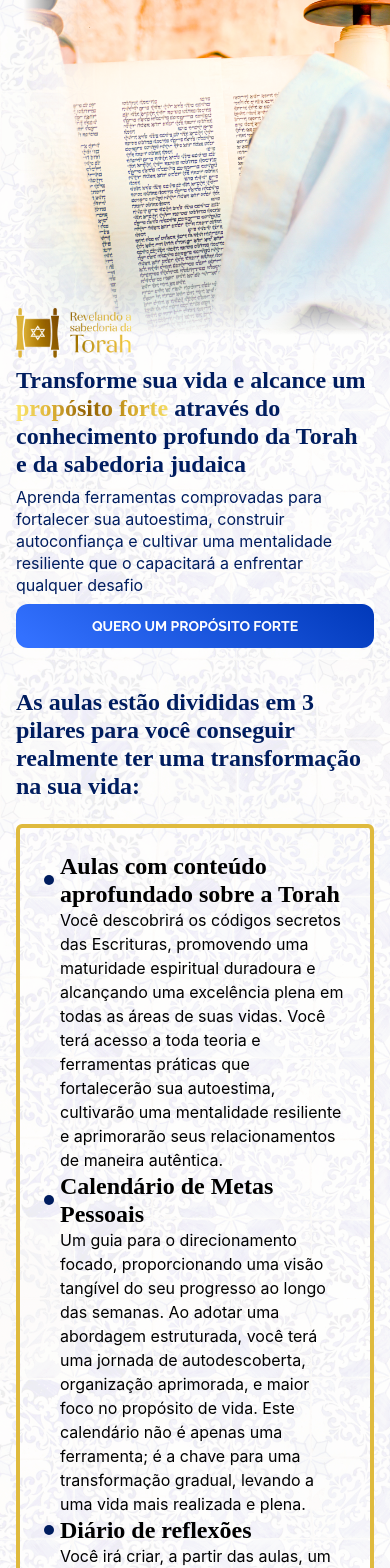
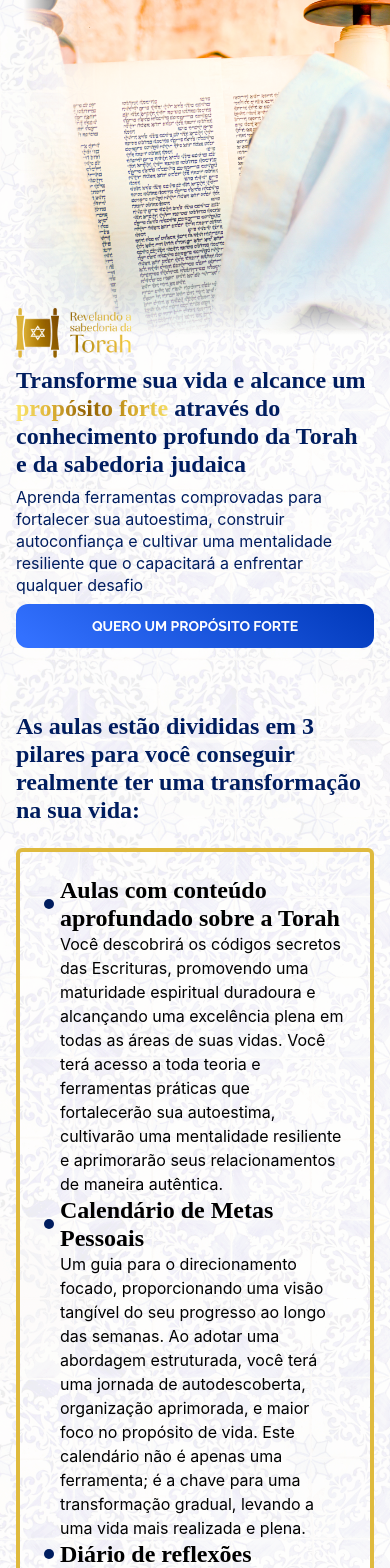
Before and after one commit to leafartech/jane, a Next.js app: page /vendas in a window 390 px wide. Shown: the top 1568 px of the page. Built offline with nearby package versions, Linux system fonts and the light colour scheme.

Commit message:
Update page.tsx

```diff
--- a/src/app/vendas/page.tsx
+++ b/src/app/vendas/page.tsx
@@ -118,7 +118,7 @@ export default function Page() {
                 </div>
             </header>
             <main>
-                <Section classNameS="bg pt-10 sm:pt-12 pb-6 sm:pb-16">
+                <Section classNameS="bg pt-16 sm:pt-12 pb-6 sm:pb-16">
                     <div className="max-w-3xl flex flex-col gap-6 items-center">
                         <h2 className="text-2xl sm:text-4xl text-left sm:text-center text-my jazmin font-bold">As aulas estão divididas em 3 pilares para você conseguir realmente ter uma transformação na sua vida:</h2>
                         {/* <Timeline texts={text} /> */}
```
